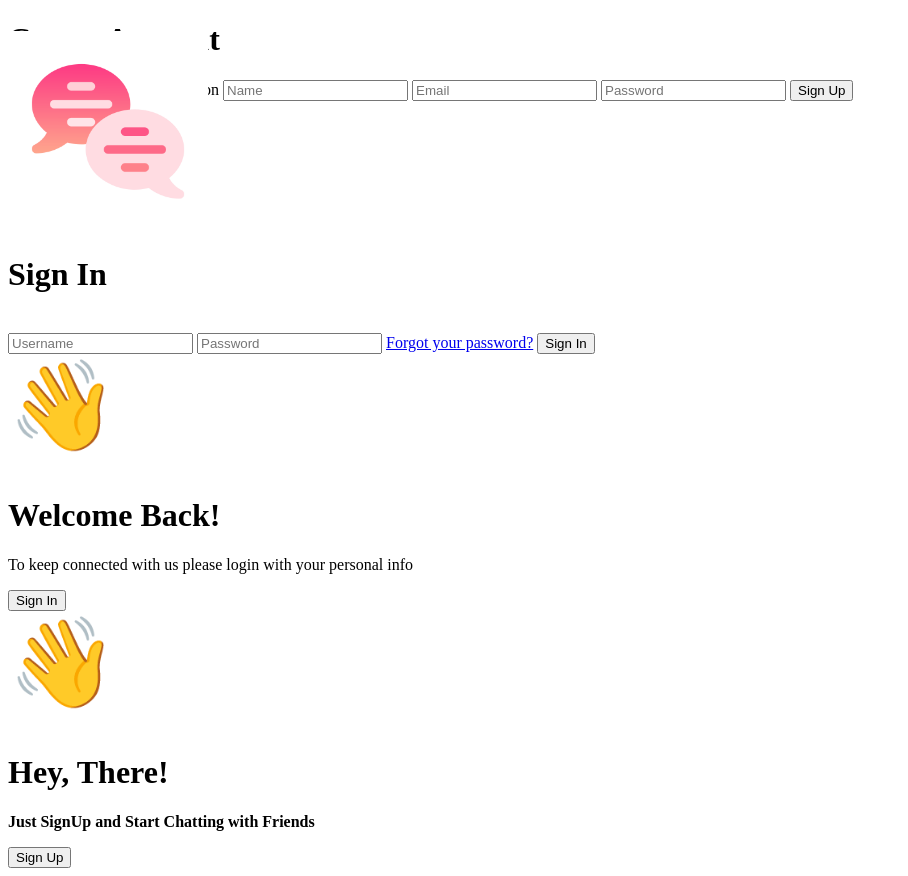
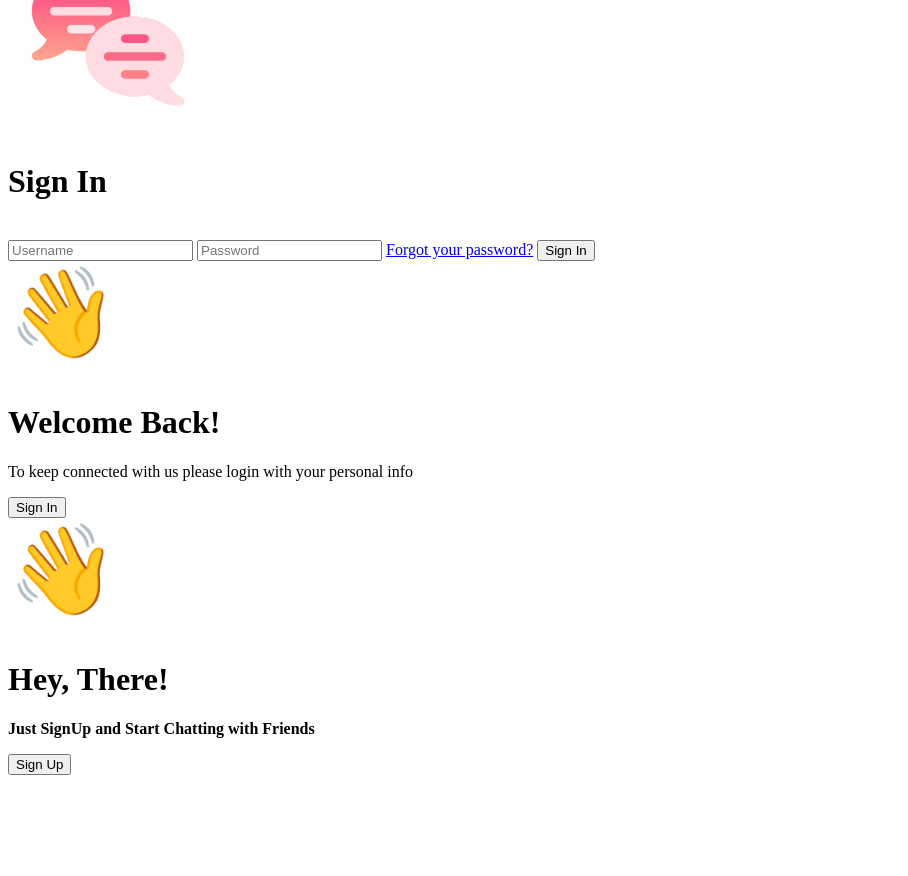
Before and after one commit to hammi2/chat-django, a Django app: page /login/ in a window 1280 px wide. Shown: the whole page, without its empty margins (0-908 px from the left). After the commit the page ends 775 px from the top, so only its background shows below. Run offline with Django 3.2, Linux system fonts and the light colour scheme.

Commit message:
Update login.html

```diff
--- a/chat/templates/login.html
+++ b/chat/templates/login.html
@@ -16,18 +16,6 @@
 
 <body>
 
-    <div class="container" id="container">
-        <div class="form-container sign-up-container">
-            <form action="{% url 'signup' %}" method="post">
-                {% csrf_token %}
-                <h1>Create Account</h1>
-                <span>or use your email for registration</span>
-                <input type="text" placeholder="Name" />
-                <input type="email" placeholder="Email" />
-                <input type="password" placeholder="Password" />
-                <button type="submit">Sign Up</button>
-            </form>
-        </div>
         <div class="form-container sign-in-container">
             <form action="{% url 'login' %}" method="post">
                 {% csrf_token %}
```
